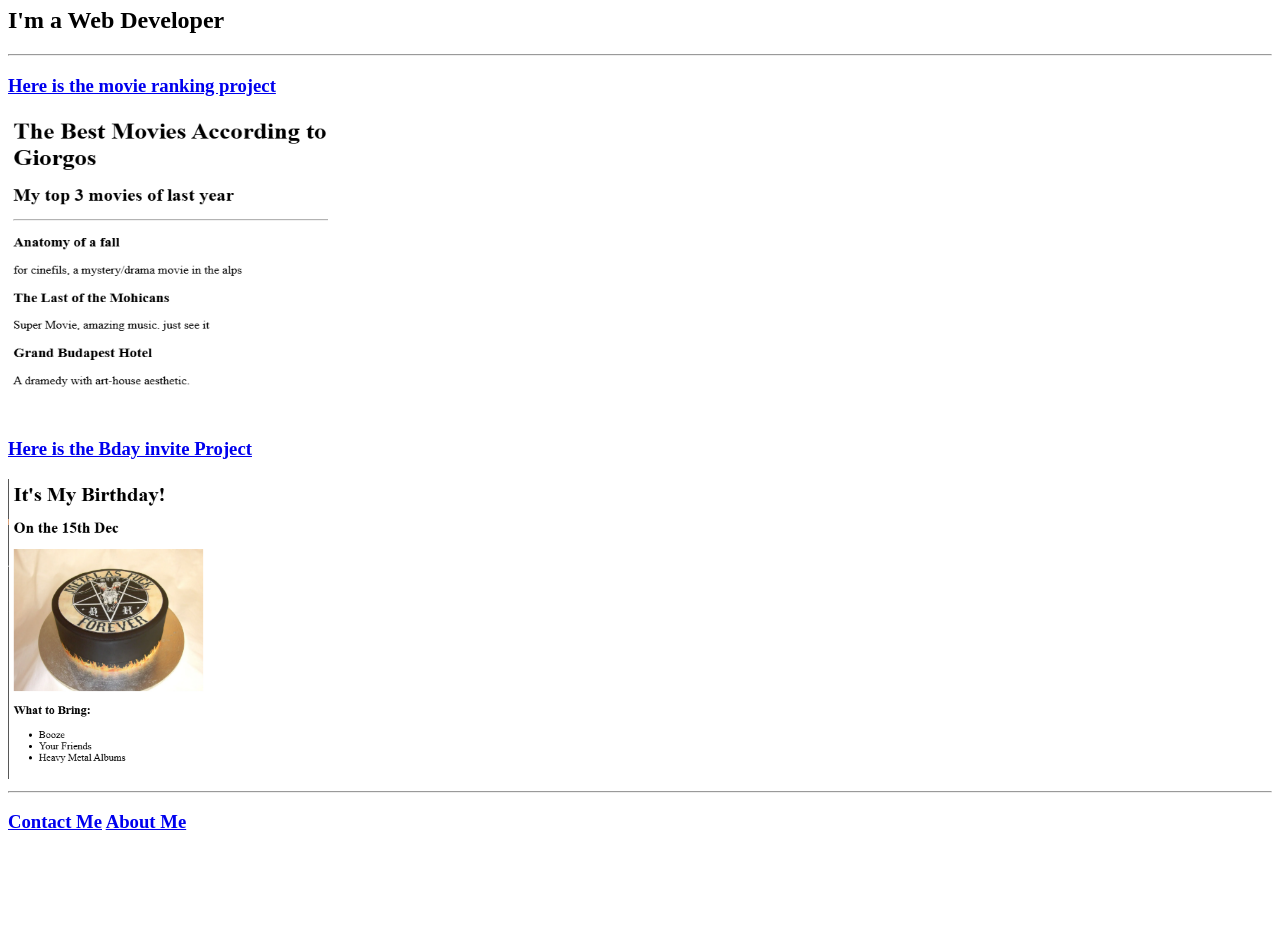
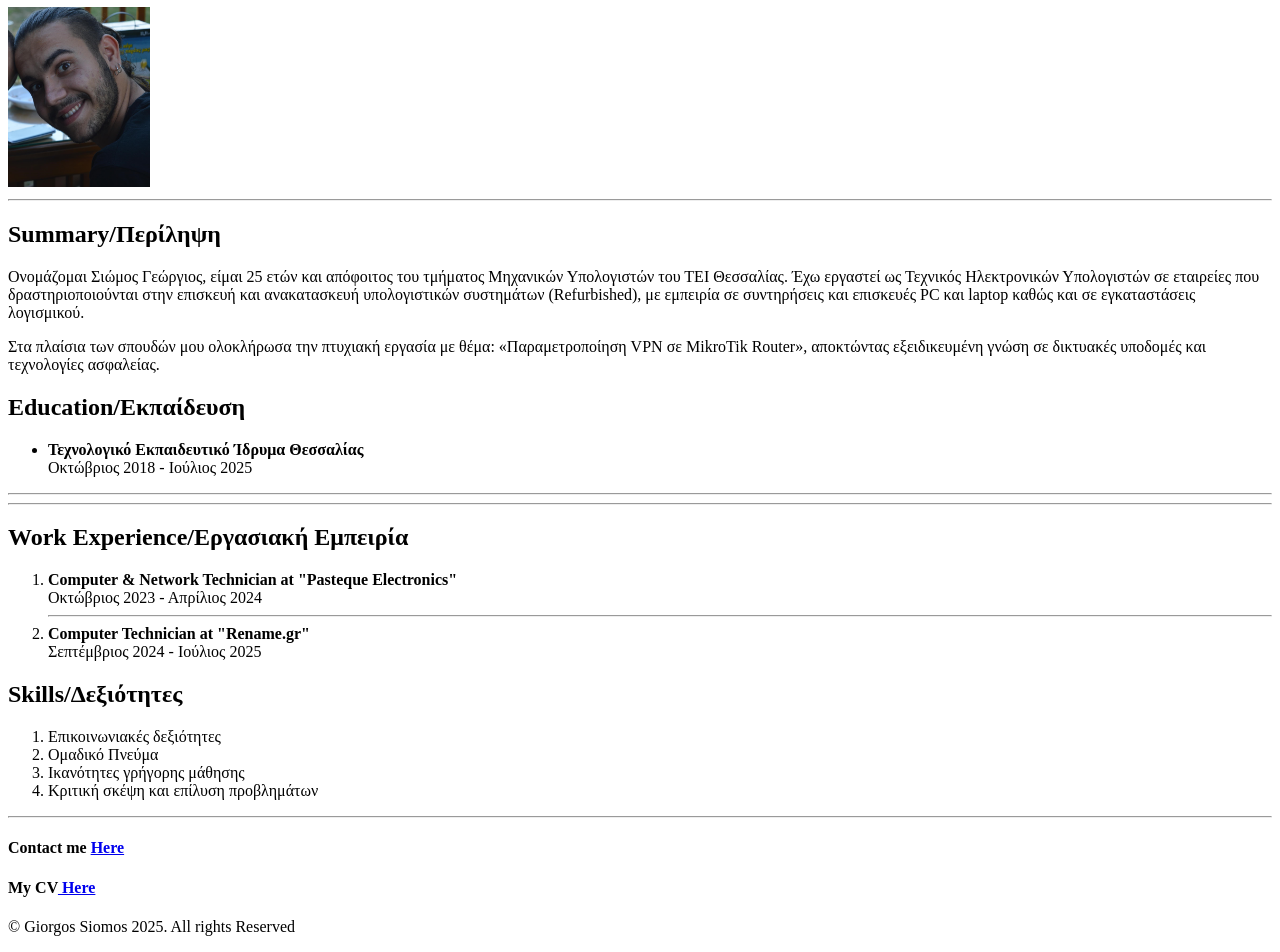
Before and after one commit to giosiomos99/html-portfolio, a plain HTML site: page index.html in a window 1280 px wide. Shown: the part 73-1025 px from the top of the page. Before the commit the page ends 925 px from the top, so only its background shows below. Drawn offline with Linux system fonts and the light colour scheme.

Commit message:
Add files via upload

```diff
--- a/index.html
+++ b/index.html
@@ -3,36 +3,55 @@
 <head>
     <meta charset="UTF-8">
     <meta name="viewport" content="width=device-width, initial-scale=1.0">
-    <title>MY Porfolio</title>
+    <title>My Resume</title>
 </head>
 <body>
-    <h1>George Siomos First Portfolio</h1>
-    <h2>I'm a Web Developer</h2>
+    <h1>Giorgos Siomos</h1>
+    <a href="./ΓΕΩΡΓΙΟΣ_ΣΙΩΜΟΣ_-_ - Αντιγραφή.pdf"><img src="./CV_Photo.jpg" height="180" alt="My Photo"/></a>
     <hr>
-    <a href="./public/movie-ranking.html"><h3>Here is the movie ranking project</h3></a>
-    <img src="./assets/images/Movie_ranking.png" height="300" width="320" alt="A Movie Ranking Project Preview"/><br>
-    <a href="./public/birthday-invite.html"><h3>Here is the Bday invite Project</h3></a>
-    <img src="./assets/images/Birthdat-invite.png" height="300" alt="Birthday Invite Project Preview"/><br>
+    <h2>Summary/Περίληψη</h2>
+    <p>
+    Ονομάζομαι Σιώμος Γεώργιος, είμαι 25 ετών και απόφοιτος
+του τμήματος Μηχανικών Υπολογιστών του ΤΕΙ Θεσσαλίας.
+Έχω εργαστεί ως Τεχνικός Ηλεκτρονικών Υπολογιστών σε
+εταιρείες που δραστηριοποιούνται στην επισκευή και
+ανακατασκευή υπολογιστικών συστημάτων (Refurbished),
+με εμπειρία σε συντηρήσεις και επισκευές PC και laptop
+καθώς και σε εγκαταστάσεις λογισμικού.
+    </p>
+    <p>
+    Στα πλαίσια των σπουδών μου ολοκλήρωσα την πτυχιακή
+εργασία με θέμα: «Παραμετροποίηση VPN σε MikroTik
+Router», αποκτώντας εξειδικευμένη γνώση σε δικτυακές
+υποδομές και τεχνολογίες ασφαλείας.
+    </p>
+    <h2>Education/Εκπαίδευση</h2>
+    <ul>
+      <li><b>Τεχνολογικό Εκπαιδευτικό Ίδρυμα Θεσσαλίας</b></li>
+       Οκτώβριος 2018 - Ιούλιος 2025
+    </ul>
+    <hr/>
+    <hr/>
+    <h2>Work Experience/Εργασιακή Εμπειρία</h2>
+    <ol>
+      <li><b>Computer & Network Technician at "Pasteque Electronics"</b></li>
+       Οκτώβριος 2023 - Απρίλιος 2024
        <hr>
-    <h3>
-     <a href="./public/contact.html">Contact Me</a>
-     <a href="./public/CV1.pdf">About Me</a>
-    </h3>
+       <Li><b>Computer Technician at "Rename.gr"</b></Li>
+       Σεπτέμβριος 2024 - Ιούλιος 2025
+    </ol>
+    <h2>Skills/Δεξιότητες</h2>
+    <ol>
+     <li>Επικοινωνιακές δεξιότητες</li>
+     <li>Ομαδικό Πνεύμα</li>
+     <li>Ικανότητες γρήγορης μάθησης</li>
+     <li>Κριτική σκέψη και επίλυση προβλημάτων</li>
+    </ol>
+   <hr/>
+   <h4>Contact me <a href="./Contact.html">Here</a></h4>
+   <h4>My CV<a href="./ΓΕΩΡΓΙΟΣ_ΣΙΩΜΟΣ_-_ - Αντιγραφή.pdf"> Here</a></h4>
+
+    <footer><p>© Giorgos Siomos 2025. All rights Reserved</p></footer>
 </body>
+
 </html>
-
-<!-- TODO 1: Create the HTML Boilerplate -->
-
-<!-- TODO 2: Add Your previous projects' HTML into the public folder -->
-
-<!-- TODO 3: Take screenshots of your project previews and add the images to the images folder -->
-
-<!-- TODO 4: Add titles/subtitles etc. -->
-
-<!-- TODO 5: Add a link to the project pages -->
-
-<!-- TODO 6: Add images to show the project previews
-HINT for TODO 6: You can use the height attribute set to 200 to make the image smaller:
-https://developer.mozilla.org/en-US/docs/Web/HTML/Element/img#attr-height -->
-
-<!-- TODO 7: Add the Contact Me and About Me page links -->
```
Also changed, not shown: Contact.html (added, +16 -0 lines), CV_Photo.jpg (added), 1 other file. Lines whose indentation alone changed are shown as unchanged.
